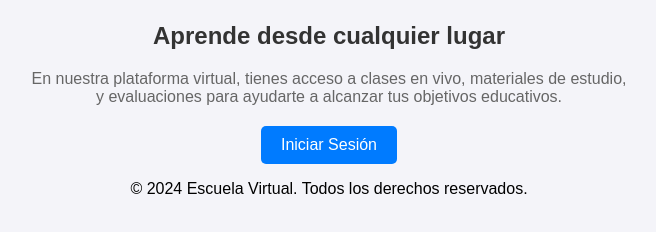
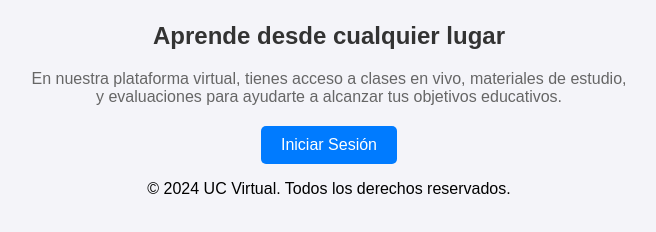
Before and after one commit to jaleman15-tech/UCVirtual, a plain HTML site: page index.html in a window 1280 px wide. Shown: the part 736-968 px from the top of the page, without its empty margins (311-967 px from the left). Drawn offline with Linux system fonts and the light colour scheme.

Commit message:
Update index.html

```diff
--- a/index.html
+++ b/index.html
@@ -3,7 +3,7 @@
 <head>
   <meta charset="UTF-8">
   <meta name="viewport" content="width=device-width, initial-scale=1.0">
-  <title>Escuela Virtual</title>
+  <title>UC Virtual</title>
   <link rel="stylesheet" href="styles.css">
 </head>
 <body>
@@ -26,7 +26,7 @@
     </main>
 
     <footer>
-      <p>&copy; 2024 Escuela Virtual. Todos los derechos reservados.</p>
+      <p>&copy; 2024 UC Virtual. Todos los derechos reservados.</p>
     </footer>
   </div>
 </body>
```
